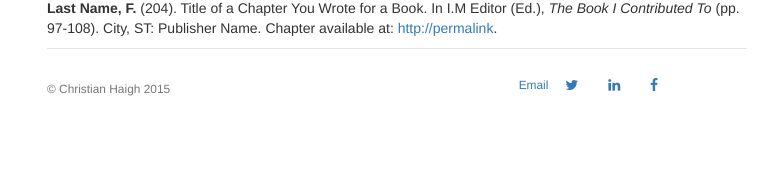
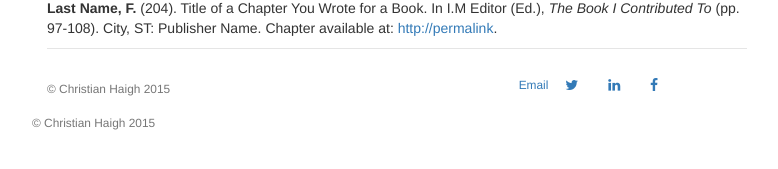
Before and after one commit to christianhaigh/christianhaigh.github.io, a Jekyll site: the page built from cv/index.html, in a window 1280 px wide. Shown: the part 431-600 px from the top of the page, without its empty margins (243-1021 px from the left). Built offline with Jekyll 4.4.1, drawn with Linux system fonts in a browser that asks for light colours.

Commit message:
Update default.html

```diff
--- a/_layouts/default.html
+++ b/_layouts/default.html
@@ -38,6 +38,7 @@
   		<a class="btn btn-social-icon btn-facebook">
     			<i class="fa fa-facebook"></i>
   		</a>
+  		<p padding-top="1cm"></p><small>&copy; Christian Haigh 2015</small></p>
 	</div>
 
   </body>
```
